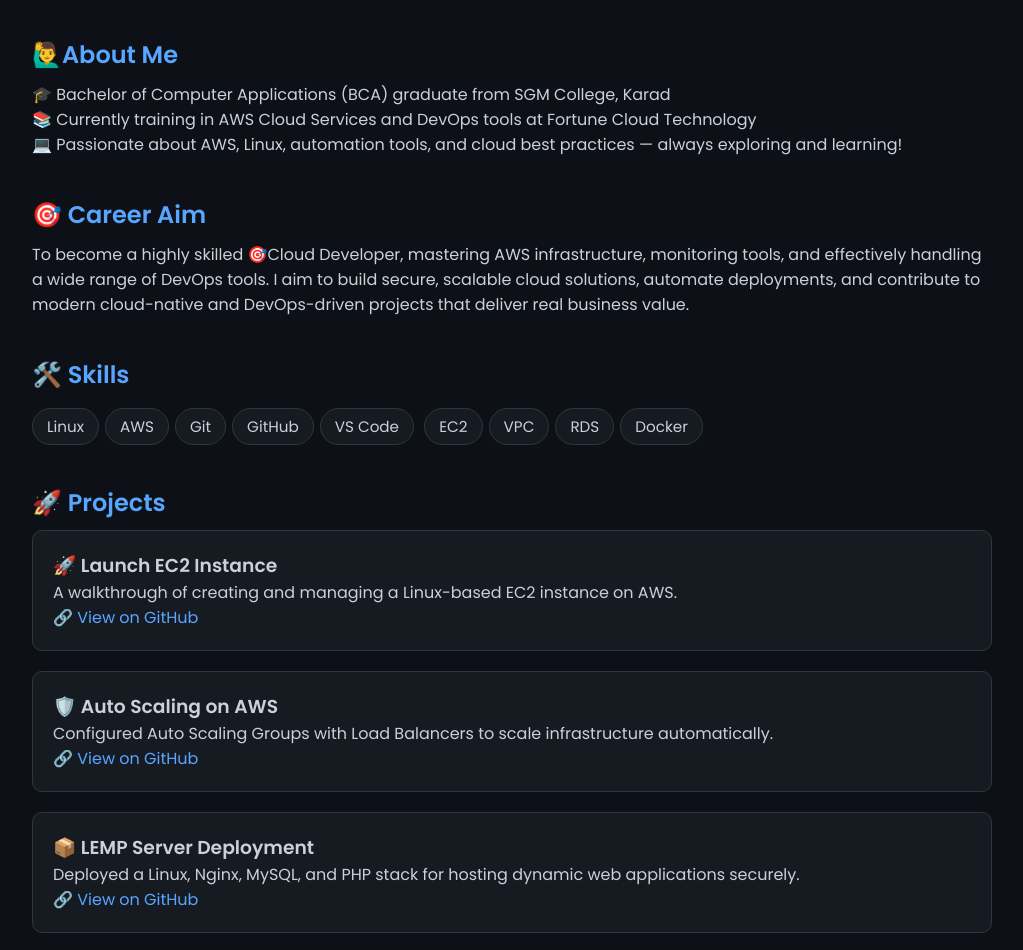
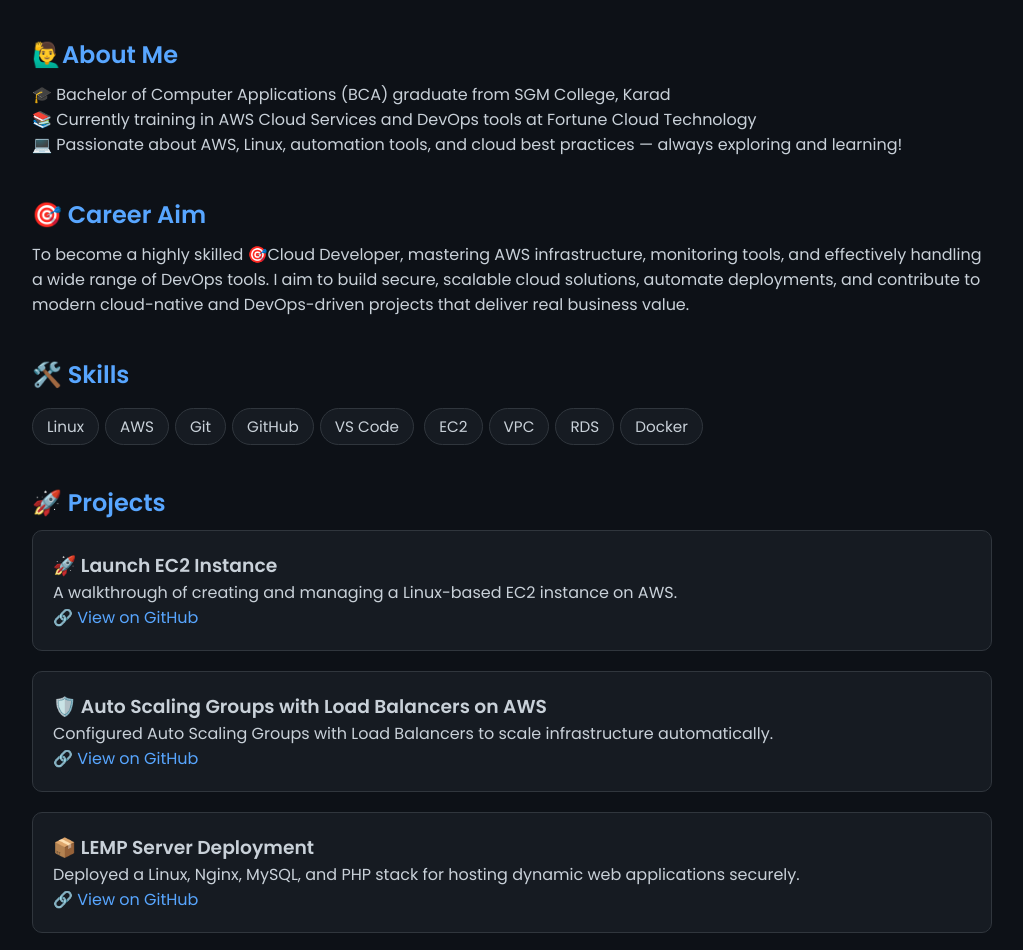
Before and after one commit to rahullengare/portfolio, a plain HTML site: page index.html in a window 1280 px wide. Shown: the part 115-1065 px from the top of the page, without its empty margins (128-1151 px from the left). Drawn offline with Linux system fonts and the light colour scheme.

Commit message:
Update index.html

```diff
--- a/index.html
+++ b/index.html
@@ -49,7 +49,7 @@
             </div>
 
             <div class="project-card">
-                <h3>🛡️ Auto Scaling on AWS</h3>
+                <h3>🛡️ Auto Scaling Groups with Load Balancers on AWS</h3>
                 <p>Configured Auto Scaling Groups with Load Balancers to scale infrastructure automatically.</p>
                 <a href="https://github.com/rahullengare/Auto-Scaling" target="_blank">🔗 View on GitHub</a>
             </div>
```
